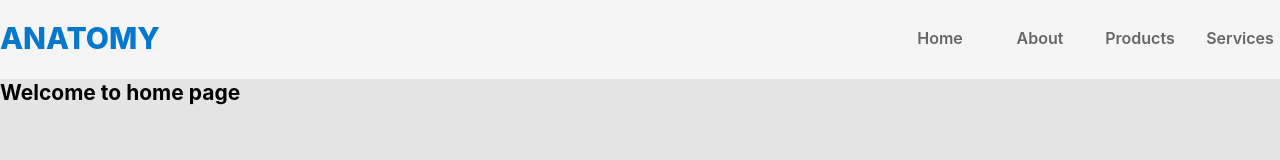
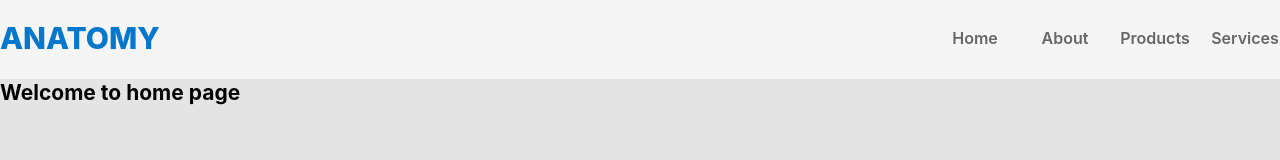
Before and after one commit to mralaminahamed/react-my-app, a React (Create React App) app: page / in a window 1280 px wide. Shown: the top 160 px of the page. Built offline with nearby package versions, Linux system fonts and the light colour scheme.

Commit message:
added fallback page

```diff
--- a/src/Assets/sass/header-area.scss
+++ b/src/Assets/sass/header-area.scss
@@ -37,10 +37,10 @@
     display: flex;
     flex-direction: row;
 
-    margin-right: 20px;
+    margin-right: 10px;
 
     & a {
-      padding: 28px 0;
+      padding: 28px 10px;
       color: var(--menu-text-color);
 
       width: auto;
@@ -58,6 +58,10 @@
         background-color: rgba(#0577cc, 0.1);
         border-bottom: 2px solid var(--brand-color);
       }
+
+    &:last-child {
+      padding-right: 0;
+    }
     }
 
     &:last-child {
```
Also changed, not shown: public/200.html (added, +30 -0 lines).
